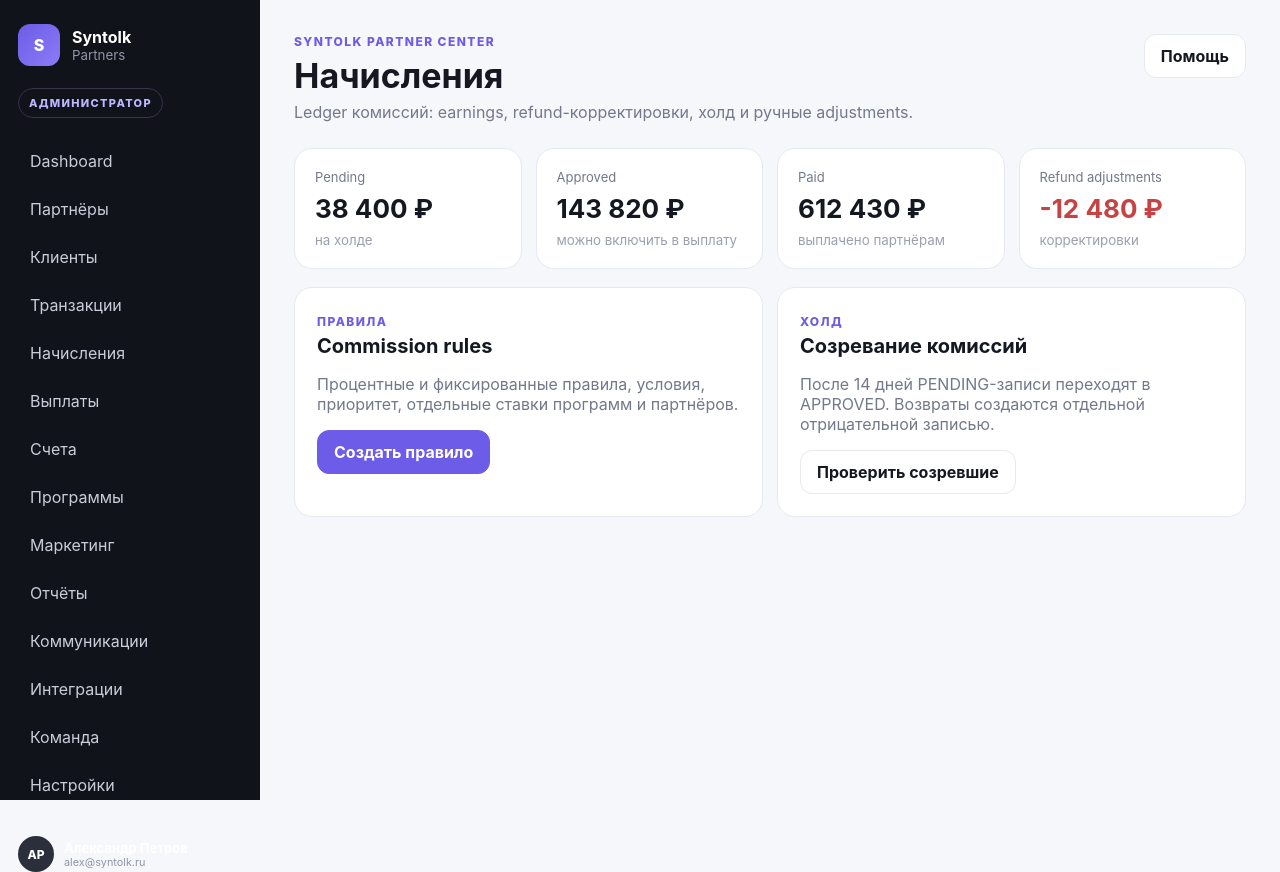
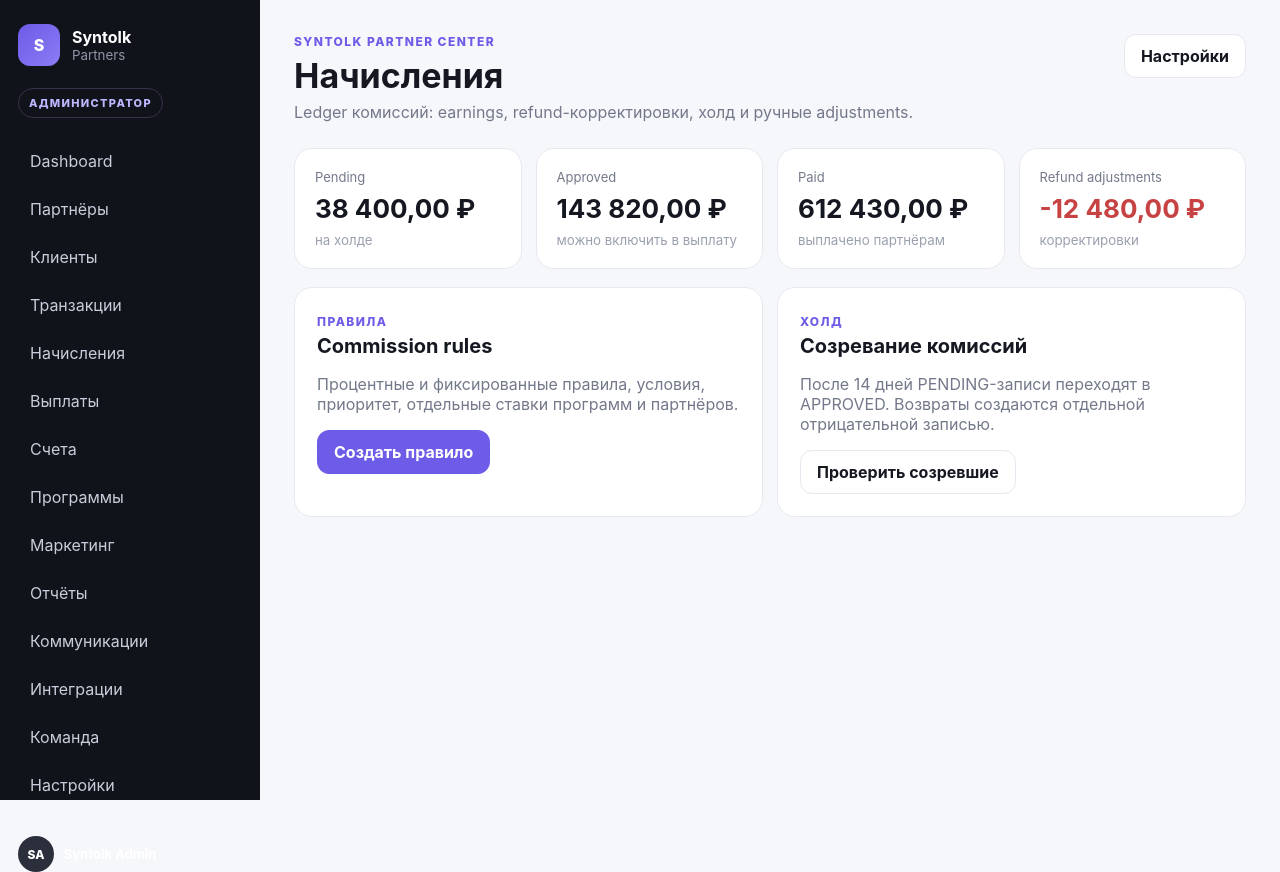
Before and after one commit to syntolkru-prog/Syntolk-partners-panel, a Next.js app: page /admin/commissions in a window 1280 px wide. Built offline with nearby package versions, Linux system fonts and the light colour scheme; no server answers.

Commit message:
feat: render real signed-in account in application shell

```diff
--- a/components/shell.tsx
+++ b/components/shell.tsx
@@ -1,9 +1,11 @@
 import Link from "next/link";
 import type { ReactNode } from "react";
+import { currentSession } from "@/lib/session";
+import { prisma } from "@/lib/prisma";
 
 type NavItem = { href: string; label: string };
 
-export function Shell({
+export async function Shell({
   title,
   subtitle,
   nav,
@@ -16,6 +18,23 @@
   role: string;
   children: ReactNode;
 }) {
+  const session = await currentSession();
+  const account = session
+    ? await prisma.account.findUnique({
+        where: { id: session.accountId },
+        select: { name: true, email: true },
+      })
+    : null;
+
+  const name = account?.name ?? (role === "АДМИНИСТРАТОР" ? "Syntolk Admin" : "Партнёр Syntolk");
+  const email = account?.email ?? "";
+  const initials = name
+    .split(/\s+/)
+    .filter(Boolean)
+    .slice(0, 2)
+    .map((part) => part[0]?.toUpperCase())
+    .join("") || "S";
+
   return (
     <div className="app-shell">
       <aside className="sidebar">
@@ -30,14 +49,14 @@
           ))}
         </nav>
         <div className="sidebar-foot">
-          <div className="avatar">AP</div>
-          <div><b>Александр Петров</b><small>alex@syntolk.ru</small></div>
+          <div className="avatar">{initials}</div>
+          <div><b>{name}</b><small>{email}</small></div>
         </div>
       </aside>
       <main className="content">
         <header className="page-header">
           <div><p className="eyebrow">SYNTOLK PARTNER CENTER</p><h1>{title}</h1><p>{subtitle}</p></div>
-          <button className="button secondary">Помощь</button>
+          <Link className="button secondary" href={role === "АДМИНИСТРАТОР" ? "/admin/settings" : "/partner/settings"}>Настройки</Link>
         </header>
         {children}
       </main>
@@ -45,6 +64,6 @@
   );
 }
 
-export function Money({ value }: { value: number }) {
-  return <>{new Intl.NumberFormat("ru-RU").format(value)} ₽</>;
+export function Money({ value, currency = "RUB" }: { value: number; currency?: string }) {
+  return <>{new Intl.NumberFormat("ru-RU", { style: "currency", currency, maximumFractionDigits: 2 }).format(value)}</>;
 }
```
